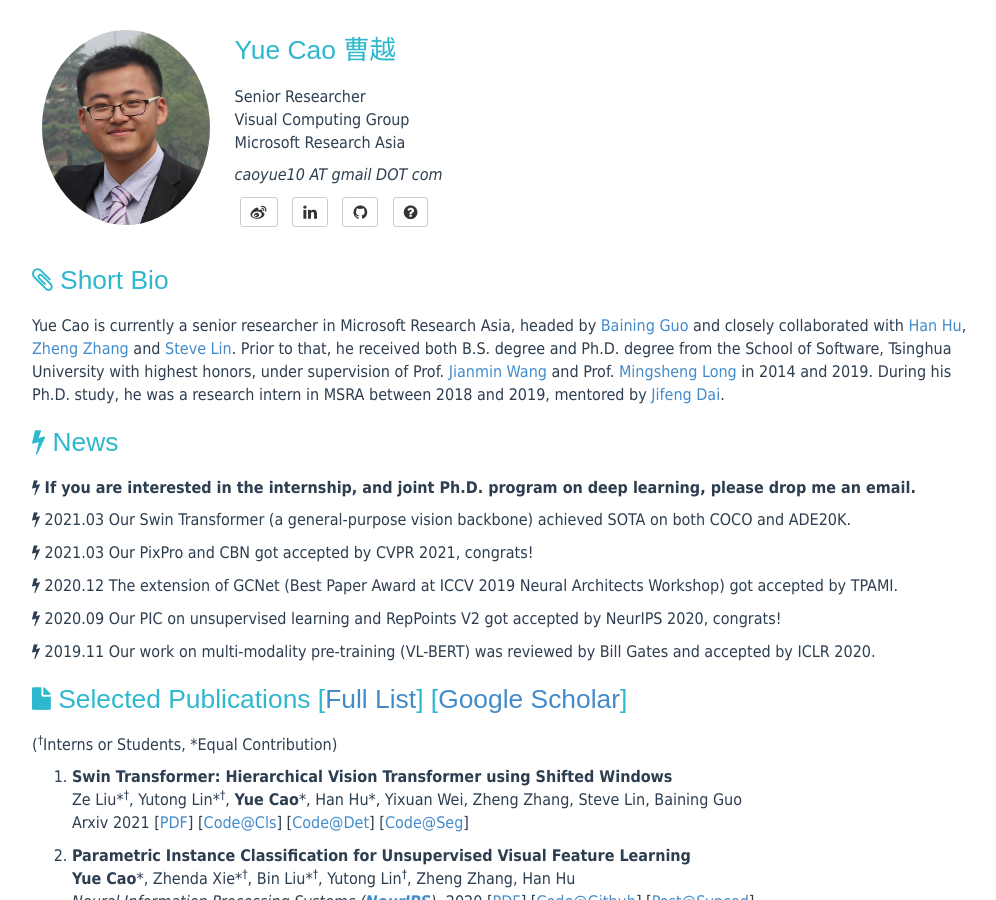
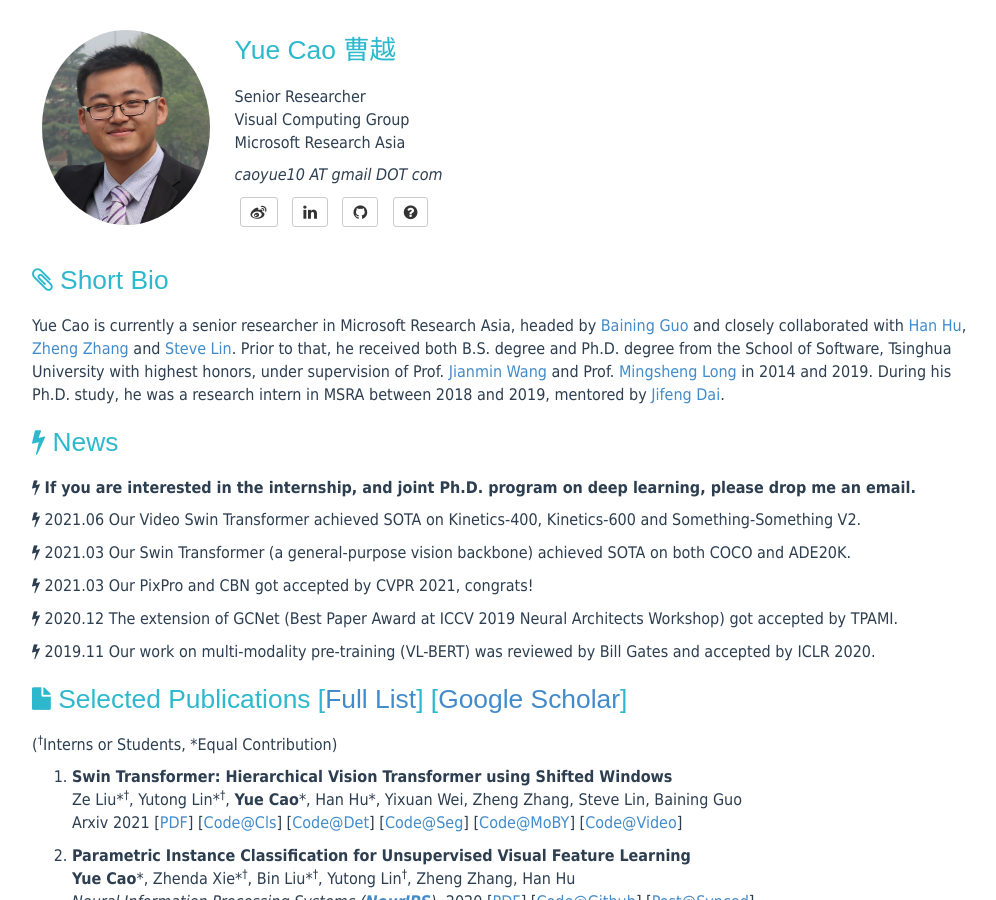
Before and after one commit to caoyue10/caoyue10.github.io, a Jekyll site: the page built from index.html, in a window 1280 px wide and 900 px high. Shown: the whole window, without its empty margins (138-1134 px from the left). Built offline with Jekyll 4.4.1, drawn with Linux system fonts in a browser that asks for light colours; the list of posts is cut into pages by our own code.

Commit message:
Update index.html

```diff
--- a/index.html
+++ b/index.html
@@ -23,6 +23,10 @@
     </p>
     <p>
     <i class="fa fa-bolt"></i>
+    2021.06 Our Video Swin Transformer achieved SOTA on Kinetics-400, Kinetics-600 and Something-Something V2.
+    </p>
+    <p>
+    <i class="fa fa-bolt"></i>
     2021.03 Our Swin Transformer (a general-purpose vision backbone) achieved SOTA on both COCO and ADE20K.
     </p>
     <p>
@@ -32,10 +36,6 @@
     <p>
     <i class="fa fa-bolt"></i>
     2020.12 The extension of GCNet (Best Paper Award at ICCV 2019 Neural Architects Workshop) got accepted by TPAMI.
-    </p>
-    <p>
-    <i class="fa fa-bolt"></i>
-    2020.09 Our PIC on unsupervised learning and RepPoints V2 got accepted by NeurIPS 2020, congrats!
     </p>
     <p>
     <i class="fa fa-bolt"></i>
@@ -51,7 +51,7 @@
       <li>
 	<p><strong>Swin Transformer: Hierarchical Vision Transformer using Shifted Windows</strong><br>
             Ze Liu*<sup><span>&#8224;</span></sup>, Yutong Lin*<sup><span>&#8224;</span></sup>, <strong>Yue Cao</strong>*, Han Hu*, Yixuan Wei, Zheng Zhang, Steve Lin, Baining Guo<br>
-	    Arxiv 2021 [<a href="https://arxiv.org/abs/2103.14030">PDF</a>] [<a href="https://github.com/microsoft/Swin-Transformer">Code@Cls</a>] [<a href="https://github.com/SwinTransformer/Swin-Transformer-Object-Detection">Code@Det</a>] [<a href="https://github.com/SwinTransformer/Swin-Transformer-Semantic-Segmentation">Code@Seg</a>]
+	    Arxiv 2021 [<a href="https://arxiv.org/abs/2103.14030">PDF</a>] [<a href="https://github.com/microsoft/Swin-Transformer">Code@Cls</a>] [<a href="https://github.com/SwinTransformer/Swin-Transformer-Object-Detection">Code@Det</a>] [<a href="https://github.com/SwinTransformer/Swin-Transformer-Semantic-Segmentation">Code@Seg</a>] [<a href="https://github.com/SwinTransformer/Transformer-SSL">Code@MoBY</a>]  [<a href="https://github.com/SwinTransformer/Video-Swin-Transformer">Code@Video</a>]
             </p >
       </li>
       <li>
```
